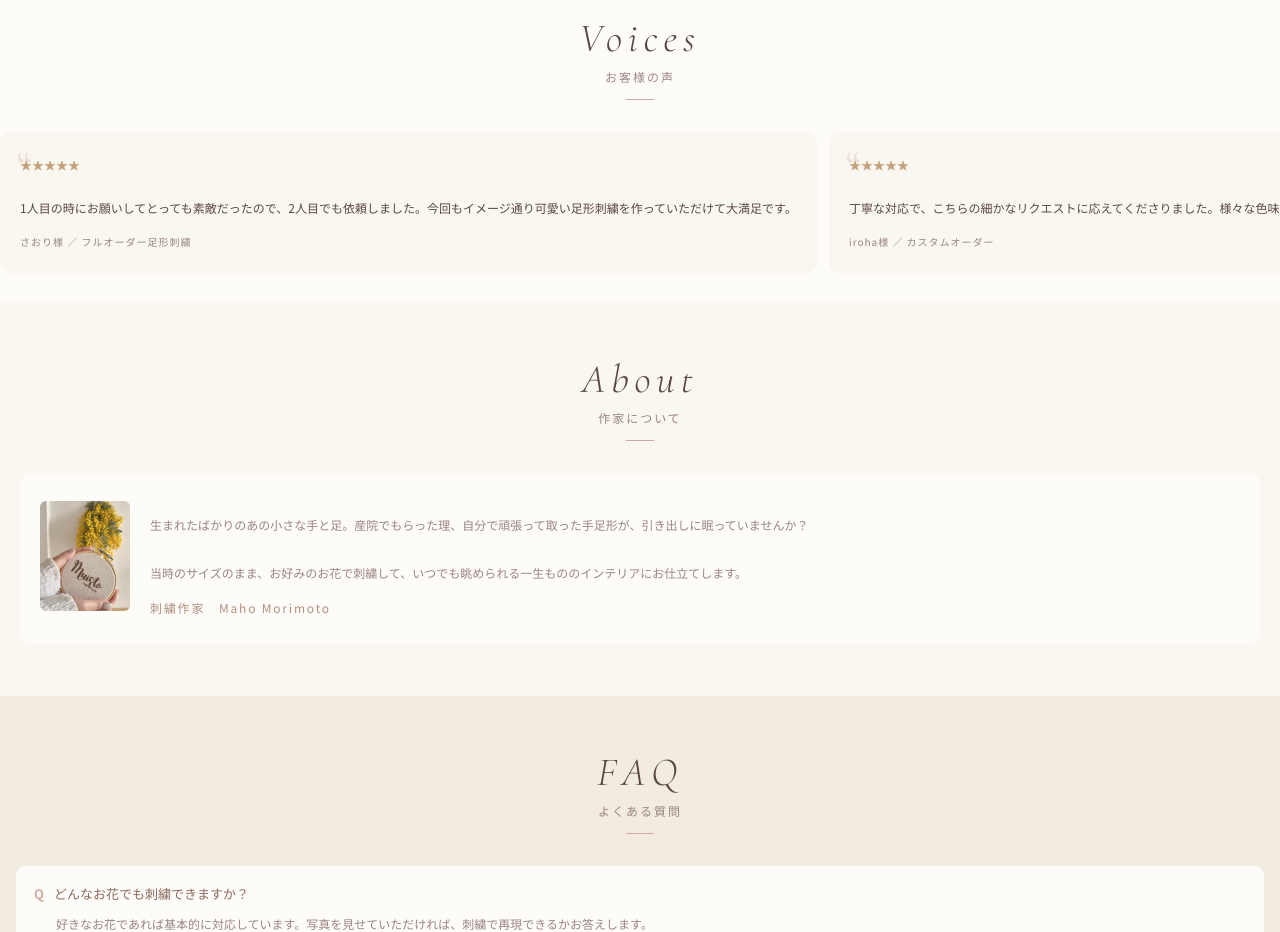
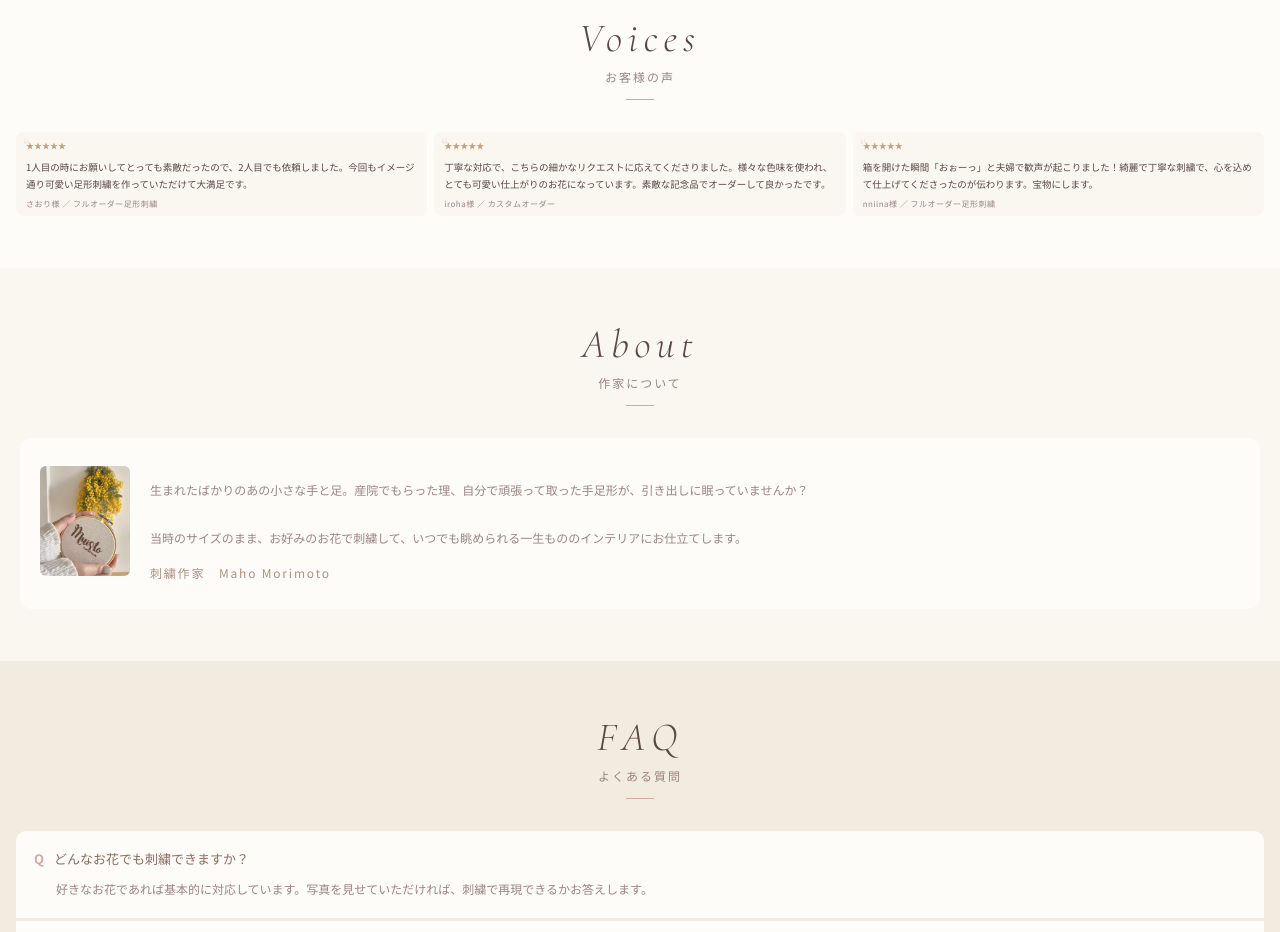
Before and after one commit to muisto-em/muisto, a plain HTML site: page index.html in a window 1280 px wide. Shown: the part 3100-4032 px from the top of the page. Drawn offline with nearby package versions, Linux system fonts and the light colour scheme.

Commit message:
Update index.html

```diff
--- a/index.html
+++ b/index.html
@@ -408,25 +408,30 @@
     /* ===== VOICES ===== */
 .voices { background: var(--white); }
 .voices-track {
-      display: flex; gap: 12px; padding: 0 16px 30px;
-      overflow-x: auto; scroll-snap-type: x mandatory;
-      scrollbar-width: none; -ms-overflow-style: none;
+  display: grid;
+  grid-template-columns: repeat(3, 1fr);
+  gap: 7px; padding: 0 16px 52px;
 }
-    .voices-track::-webkit-scrollbar { display: none; }
 .voice-card {
-      min-width: 260px; flex-shrink: 0;
-      scroll-snap-align: start;
-      background: var(--cream); border-radius: 10px; padding: 24px 20px;
+  background: var(--cream); border-radius: 8px;
+  padding: 8px 10px 7px;
   position: relative;
+  display: flex; flex-direction: column;
+  overflow: hidden;
 }
 .voice-card::before {
-      content: '\201C'; font-size: 48px; color: var(--rose); opacity: .3;
-      position: absolute; top: 10px; left: 16px; line-height: 1;
+  content: '\201C'; font-size: 22px; color: var(--rose); opacity: .22;
+  position: absolute; top: 2px; left: 7px; line-height: 1;
   font-family: 'Cormorant Garamond', serif;
 }
-    .stars { color: #C4A07A; font-size: 12px; margin-bottom: 6px; }
-    .voice-text { font-size: 12px; color: var(--txt); line-height: 2; margin-bottom: 14px; padding-top: 16px; font-family: 'Noto Sans JP', sans-serif; }
-    .voice-meta { font-size: 10px; color: var(--txt-mid); letter-spacing: .1em; font-family: 'Noto Sans JP', sans-serif; }
+.stars { color: #C4A07A; font-size: 8px; margin-bottom: 2px; }
+.voice-text {
+  font-size: 9.5px; color: var(--txt); line-height: 1.75;
+  padding-top: 6px; font-family: 'Noto Sans JP', sans-serif;
+  display: -webkit-box; -webkit-line-clamp: 3; -webkit-box-orient: vertical;
+  overflow: hidden;
+}
+.voice-meta { font-size: 8px; color: var(--txt-mid); letter-spacing: .06em; font-family: 'Noto Sans JP', sans-serif; margin-top: 5px; }
 
     /* ===== ABOUT ===== */
     .about { background: var(--cream); }
```
Lines whose indentation alone changed are shown as unchanged.
